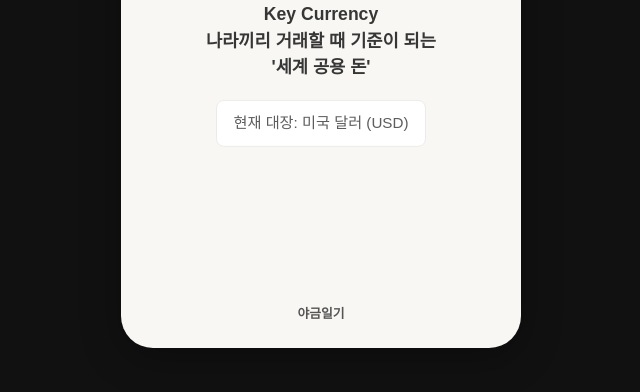
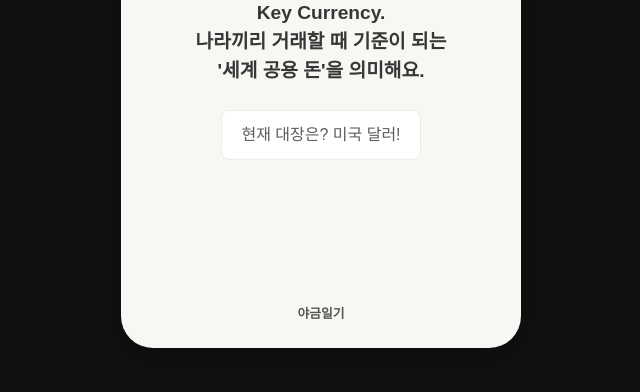
Before and after one commit to randy81ttz/Randy, a plain HTML site: page index.html in a window 1280 px wide. Shown: the part 408-800 px from the top of the page, without its empty margins (319-959 px from the left). Drawn offline with nearby package versions, Linux system fonts and the light colour scheme; a web font is replaced by a local one.

Commit message:
Update styles and content in index.html

```diff
--- a/index.html
+++ b/index.html
@@ -26,10 +26,9 @@
         .title-slide p { font-size: 1.2rem; font-weight: 700; color: var(--text-secondary); line-height: 1.4; }
         .definition-slide { padding: 2.5rem 1.5rem; }
         .definition-slide .icon { font-size: 3.5rem; margin-bottom: 1rem; }
-        .definition-slide h2 { font-size: 2.2rem; font-weight: 900; color: var(--pwc-orange); margin-bottom: 0.6rem; }
-        .definition-slide .sub-title { font-size: 0.9rem; font-weight: 700; color: var(--text-secondary); margin-bottom: 0.8rem; }
-        .definition-slide p { font-size: 1.1rem; font-weight: 700; color: var(--text-primary); line-height: 1.5; margin-bottom: 1.2rem; }
-        .definition-slide .formula { font-size: 0.95rem; font-weight: 400; color: var(--text-secondary); background-color: #ffffff; padding: 0.7rem 1rem; border-radius: 0.5rem; border: 1px solid var(--muji-light-grey); }
+        .definition-slide h2 { font-size: 2.5rem; font-weight: 900; color: var(--pwc-orange); margin-bottom: 0.8rem; }
+        .definition-slide p { font-size: 1.2rem; font-weight: 700; color: var(--text-primary); line-height: 1.5; margin-bottom: 1.5rem; }
+        .definition-slide .formula { font-size: 1rem; font-weight: 400; color: var(--text-secondary); background-color: #ffffff; padding: 0.75rem 1.2rem; border-radius: 0.5rem; border: 1px solid var(--muji-light-grey); }
         .footer { position: absolute; bottom: 1.5rem; width: 100%; text-align: center; font-size: 0.8rem; color: var(--text-secondary); font-weight: 700; }
     </style>
 </head>
@@ -48,28 +47,17 @@
             duration: 4500,
             content: {
                 title: `[1부]<br>세계를 움직이는<br><span class="highlight">'대장 돈'</span>은 누구?`,
-                subtitle: "미국 달러, 왜 세계가 따를까?"
-            }
-        },
-        {
-            type: 'definition',
-            duration: 5500,
-            content: {
-                icon: '👑',
-                title: '기축통화란?',
-                description: '<strong>Key Currency</strong><br>나라끼리 거래할 때 기준이 되는<br><strong>\'세계 공용 돈\'</strong>',
-                formula: '현재 대장: 미국 달러 (USD)'
+                subtitle: "기축통화 이야기, 그 시작"
             }
         },
         {
             type: 'definition',
             duration: 6000,
             content: {
-                icon: '🎓',
-                title: '왜 달러일까?',
-                subTitle: '기축통화 조건',
-                description: '<strong>① 막강한 경제 규모</strong><br><strong>② 깊고 안정적인 금융시장</strong><br><strong>③ 국제 신뢰</strong><br>이 모두를 갖춘 미국!',
-                formula: '쉽게 말해, 세상에서 가장 안전한 돈'
+                icon: '👑',
+                title: '기축통화란?',
+                description: '<strong>Key Currency.</strong><br>나라끼리 거래할 때 기준이 되는<br><strong>\'세계 공용 돈\'</strong>을 의미해요.',
+                formula: '현재 대장은? 미국 달러!'
             }
         },
         {
@@ -78,9 +66,8 @@
             content: {
                 icon: '📏',
                 title: '역할 1: 기준 자',
-                subTitle: '(Unit of Account, Numéraire)',
-                description: '모든 나라의 돈 가치를 재는<br>흔들리지 않는 \'기준 자\'<br><strong>"그래서 달러로는 얼마?"</strong>',
-                formula: '1달러 = 1,300원 이렇게!'
+                description: '모든 돈의 가치를 재는<br>흔들리지 않는 \'기준 자\' 역할.<br><strong>(Numéraire, 누메레르)</strong>',
+                formula: '"그래서 달러로는 얼마인데?"'
             }
         },
         {
@@ -88,54 +75,29 @@
             duration: 6500,
             content: {
                 icon: '🏛️',
-                title: '역할 2: 비상금 통장',
-                subTitle: '(Reserve Asset)',
-                description: '각 나라 중앙은행의<br>가장 안전한 외환보유고<br><strong>위기 상황의 구원투수!</strong>',
-                formula: '보통 60~70%를 달러로 보유'
-            }
-        },
-        {
-            type: 'definition',
-            duration: 6000,
-            content: {
-                icon: '⛽️',
-                title: '역할 3: 세계 가격표',
-                subTitle: '(Invoice Currency)',
-                description: '석유, 금, 곡물, 반도체…<br>국제거래는 모두<br><strong>달러 가격표</strong>로 거래돼요',
-                formula: '세상의 모든 가격이 달러 기준'
+                title: '역할 2: 비상금',
+                description: '각 나라 중앙은행이<br>가장 많이 보유하는<br><strong>외환보유고. (Reserve Asset)</strong>',
+                formula: '안전하고 언제든 필요한 순간 사용!'
             }
         },
         {
             type: 'definition',
             duration: 7000,
             content: {
-                icon: '🇰🇷',
-                title: '우리나라에 미치는 영향',
-                subTitle: '① 물가 올라갈 수 있어요',
-                description: '스타벅스 원두, 기름(원유)은<br>달러로 사와요.<br>달러 비싸지면 → 우리 물가 상승!',
-                formula: '환율 ↑ = 수입품 가격 ↑'
+                icon: '🤔',
+                title: '왜 100% 달러가 아닐까?',
+                description: '<strong>위험 분산!</strong><br>달러 가치도 변할 수 있으니,<br>유로·파운드·금 등으로 나눠 보유.<br><strong>계란을 한 바구니에만 담지 않는 것!</strong>',
+                formula: '보통 60~70% 정도만 달러'
             }
         },
         {
             type: 'definition',
-            duration: 7000,
+            duration: 6500,
             content: {
-                icon: '📈',
-                title: '우리나라에 미치는 영향',
-                subTitle: '② 미국 금리 시소 게임',
-                description: '미국 금리 ↑<br>→ 투자자들이 미국으로 몰려감<br>→ 한국 시장에서 자본 유출<br>→ 주식 시장 흔들림!',
-                formula: '미국 쪽 올라가면 한국 쪽 내려가요'
-            }
-        },
-        {
-            type: 'definition',
-            duration: 7000,
-            content: {
-                icon: '🚗',
-                title: '우리나라에 미치는 영향',
-                subTitle: '③ 수출 기업의 웃음과 눈물',
-                description: '삼성, 현대가 제품을 팔면<br>대금을 달러로 받아요.<br>달러 비싸지면 → 수익 증가!<br>달러 싸지면 → 수익 감소!',
-                formula: '환율이 수출 기업 수익성을 좌우'
+                icon: '⛽️',
+                title: '역할 3: 가격표',
+                description: '석유, 곡물, 금융 상품까지<br>국제거래는 모두 달러로 표시해요.<br><strong>(Invoice Currency)</strong>',
+                formula: '세계의 유일한 가격표'
             }
         },
         {
@@ -143,28 +105,18 @@
             duration: 6500,
             content: {
                 icon: '💡',
-                title: '결국 무엇이 중요한가?',
-                description: '<strong>미국 금리 ↑↓</strong><br><strong>달러 강약</strong><br>이 두 가지가<br>우리 물가, 주식, 일자리를<br>좌우한다는 뜻이에요!',
-                formula: '뉴스의 "환율, 금리" 소식이 남 일 아니군요'
+                title: '이게 왜 중요할까?',
+                description: '달러 강약이 우리나라 수출입,<br>금리, 환율에 직접 영향을 미쳐요.<br><strong>세계 경제의 중심!</strong>',
+                formula: '달러는 단순한 화폐가 아니라 권력'
             }
         },
         {
             type: 'definition',
             duration: 6000,
             content: {
-                icon: '🛡️',
-                title: '기업이 해야 할 것',
-                description: '<strong>① 환위험 관리 강화</strong><br>(파생상품 활용)<br><strong>② 美 거시지표 모니터링</strong><br><strong>③ 안정적 재무구조 유지</strong>',
-                formula: '기축통화 영향에서 벗어날 수 없으니까!'
-            }
-        },
-        {
-            type: 'definition',
-            duration: 5500,
-            content: {
                 icon: '➡️',
                 title: '다음 이야기',
-                description: '그렇다면<br>처음부터 달러가<br>대장이었을까요?',
+                description: '그렇다면 처음부터<br>달러가 대장이었을까요?',
                 formula: '2부: 달러는 어떻게 왕이 되었나?'
             }
         }
@@ -182,7 +134,7 @@
                 html = `<div class="slide-content title-slide"><h1>${slide.content.title}</h1><p>${slide.content.subtitle}</p></div>`;
                 break;
             case 'definition':
-                html = `<div class="slide-content definition-slide">${slide.content.icon ? `<div class="icon">${slide.content.icon}</div>` : ''}<h2>${slide.content.title}</h2>${slide.content.subTitle ? `<div class="sub-title">${slide.content.subTitle}</div>` : ''}<p>${slide.content.description}</p><div class="formula">${slide.content.formula}</div></div>`;
+                html = `<div class="slide-content definition-slide">${slide.content.icon ? `<div class="icon">${slide.content.icon}</div>` : ''}<h2>${slide.content.title}</h2><p>${slide.content.description}</p><div class="formula">${slide.content.formula}</div></div>`;
                 break;
         }
         return html;
```
